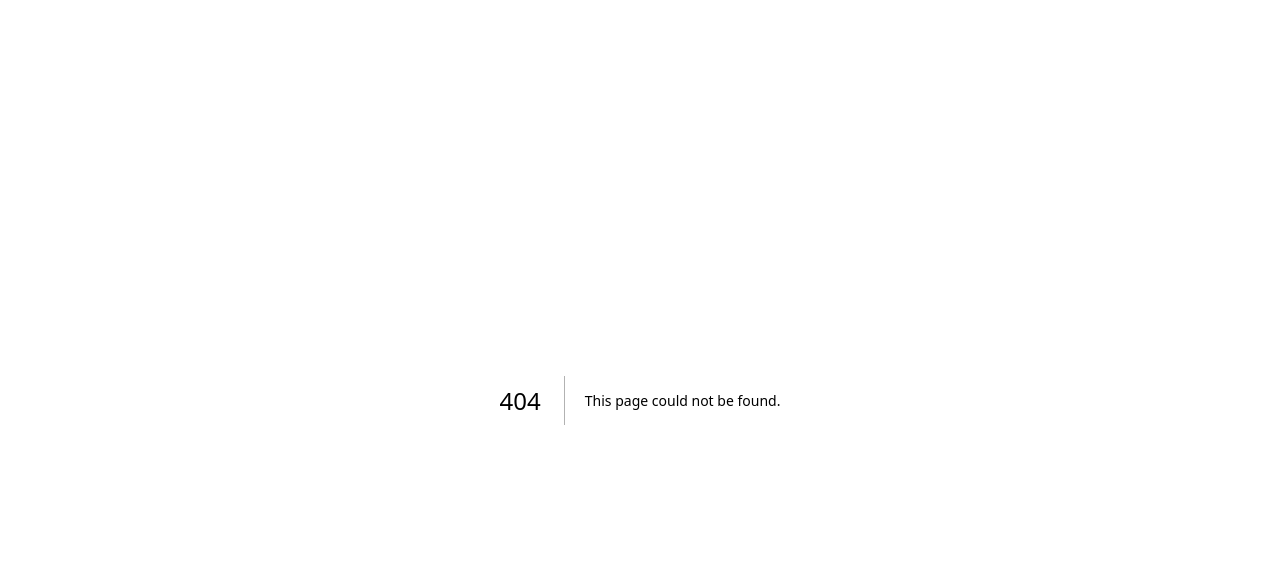
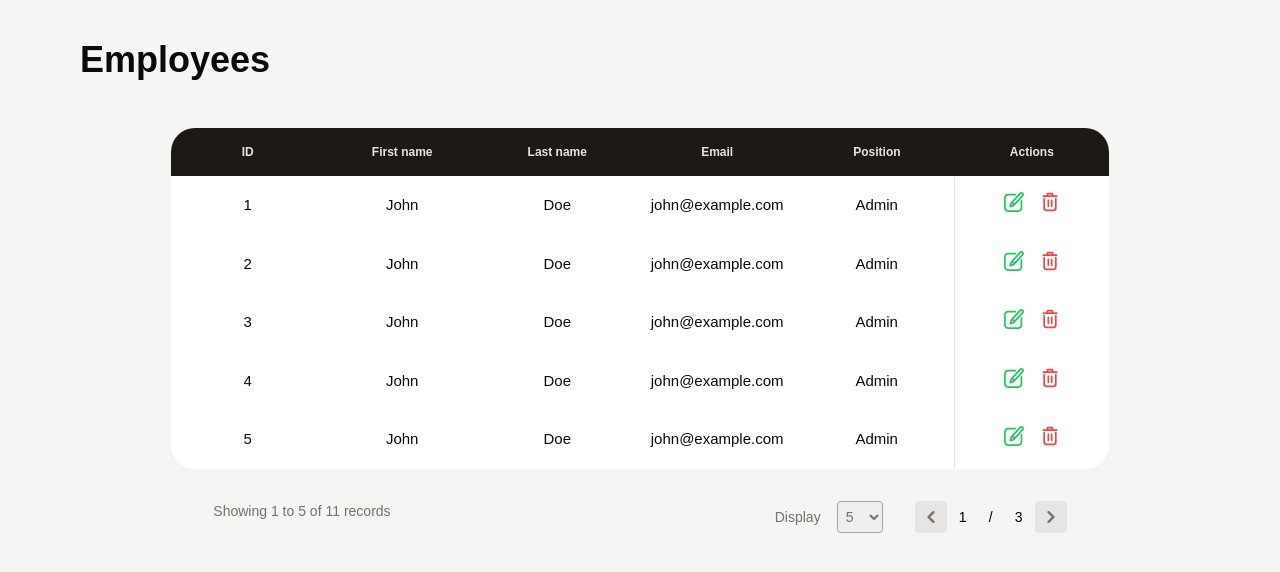
Before and after one commit to elena-risteska/wp-app, a Next.js app: page /employees in a window 1280 px wide. Before the commit this address had no page. Shown: the top 572 px of the page. Built offline with nearby package versions, Linux system fonts and the light colour scheme.

Commit message:
add employees page

```diff
--- /dev/null
+++ b/src/app/components/DeleteButton.tsx
@@ -0,0 +1,28 @@
+export default function DeleteButton() {
+  function deleteRecord() {}
+  return (
+    <>
+      <button
+        type="button"
+        className="ml-4"
+        title="Delete"
+        onClick={deleteRecord}
+      >
+        <svg
+          xmlns="http://www.w3.org/2000/svg"
+          className="w-5 fill-red-500 hover:fill-red-700"
+          viewBox="0 0 24 24"
+        >
+          <path
+            d="M19 7a1 1 0 0 0-1 1v11.191A1.92 1.92 0 0 1 15.99 21H8.01A1.92 1.92 0 0 1 6 19.191V8a1 1 0 0 0-2 0v11.191A3.918 3.918 0 0 0 8.01 23h7.98A3.918 3.918 0 0 0 20 19.191V8a1 1 0 0 0-1-1Zm1-3h-4V2a1 1 0 0 0-1-1H9a1 1 0 0 0-1 1v2H4a1 1 0 0 0 0 2h16a1 1 0 0 0 0-2ZM10 4V3h4v1Z"
+            data-original="#000000"
+          />
+          <path
+            d="M11 17v-7a1 1 0 0 0-2 0v7a1 1 0 0 0 2 0Zm4 0v-7a1 1 0 0 0-2 0v7a1 1 0 0 0 2 0Z"
+            data-original="#000000"
+          />
+        </svg>
+      </button>
+    </>
+  );
+}
--- /dev/null
+++ b/src/app/components/EditButton.tsx
@@ -0,0 +1,23 @@
+export default function EditButton() {
+  function editRecord() {}
+  return (
+    <>
+      <button type="button" title="Edit" onClick={editRecord}>
+        <svg
+          xmlns="http://www.w3.org/2000/svg"
+          className="w-5 fill-green-500 hover:fill-green-700"
+          viewBox="0 0 348.882 348.882"
+        >
+          <path
+            d="m333.988 11.758-.42-.383A43.363 43.363 0 0 0 304.258 0a43.579 43.579 0 0 0-32.104 14.153L116.803 184.231a14.993 14.993 0 0 0-3.154 5.37l-18.267 54.762c-2.112 6.331-1.052 13.333 2.835 18.729 3.918 5.438 10.23 8.685 16.886 8.685h.001c2.879 0 5.693-.592 8.362-1.76l52.89-23.138a14.985 14.985 0 0 0 5.063-3.626L336.771 73.176c16.166-17.697 14.919-45.247-2.783-61.418zM130.381 234.247l10.719-32.134.904-.99 20.316 18.556-.904.99-31.035 13.578zm184.24-181.304L182.553 197.53l-20.316-18.556L294.305 34.386c2.583-2.828 6.118-4.386 9.954-4.386 3.365 0 6.588 1.252 9.082 3.53l.419.383c5.484 5.009 5.87 13.546.861 19.03z"
+            data-original="#000000"
+          />
+          <path
+            d="M303.85 138.388c-8.284 0-15 6.716-15 15v127.347c0 21.034-17.113 38.147-38.147 38.147H68.904c-21.035 0-38.147-17.113-38.147-38.147V100.413c0-21.034 17.113-38.147 38.147-38.147h131.587c8.284 0 15-6.716 15-15s-6.716-15-15-15H68.904C31.327 32.266.757 62.837.757 100.413v180.321c0 37.576 30.571 68.147 68.147 68.147h181.798c37.576 0 68.147-30.571 68.147-68.147V153.388c.001-8.284-6.715-15-14.999-15z"
+            data-original="#000000"
+          />
+        </svg>
+      </button>
+    </>
+  );
+}
--- /dev/null
+++ b/src/app/components/EmployeeTable.tsx
@@ -0,0 +1,139 @@
+"use client";
+
+import { useState } from "react";
+
+import EditButton from "./EditButton";
+import DeleteButton from "./DeleteButton";
+
+import Headings from "../employees/headings.json";
+import Data from "../employees/data.json";
+
+export default function EmployeeTable() {
+  const [currentPage, setCurrentPage] = useState(1);
+  const [recordsPerPage, setRecordsPerPage] = useState(5);
+  const lastIndex = currentPage * recordsPerPage;
+  const startIndex = lastIndex - recordsPerPage;
+  const numberOfPages = Math.ceil(Data.length / recordsPerPage);
+  const records = Data.slice(startIndex, lastIndex);
+
+  function nextPage() {
+    if (currentPage != numberOfPages) {
+      setCurrentPage((prev) => prev + 1);
+    }
+  }
+
+  function prevPage() {
+    if (currentPage != 1) {
+      setCurrentPage((prev) => prev - 1);
+    }
+  }
+
+  function handleChange(e: { target: { value: string } }) {
+    let n = parseInt(e.target.value);
+    setRecordsPerPage(n);
+  }
+  return (
+    <>
+      <table className="w-11/12 m-auto bg-white overflow-hidden rounded-3xl">
+        <thead className="whitespace-nowrap text-center bg-stone-900">
+          <tr>
+            {Headings.map((heading: { value: string }) => (
+              <td className="w-1/6 p-4 text-xs font-semibold text-stone-200">
+                {heading.value}
+              </td>
+            ))}
+          </tr>
+        </thead>
+
+        <tbody className="whitespace-nowrap text-center">
+          {records.map((Data) => (
+            <tr className="hover:bg-stone-50">
+              <td className="p-4 text-[15px] text-stone-950">{Data.id}</td>
+              <td className="p-4 text-[15px] text-stone-950">
+                {Data.firstName}
+              </td>
+              <td className="p-4 text-[15px] text-stone-950">
+                {Data.lastName}
+              </td>
+              <td className="p-4 text-[15px] text-stone-950">{Data.email}</td>
+              <td className="p-4 text-[15px] text-stone-950">
+                {Data.position}
+              </td>
+              <td className="p-4 text-[15px] text-stone-950 border-l border-stone-200">
+                <>
+                  <EditButton />
+                  <DeleteButton />
+                </>
+              </td>
+            </tr>
+          ))}
+        </tbody>
+      </table>
+      <div className="md:flex m-auto mt-8 w-10/12">
+        <span className="text-sm text-stone-500 flex-1">
+          Showing {startIndex + 1} to{" "}
+          {lastIndex > Data.length ? Data.length : lastIndex} of {Data.length}{" "}
+          records
+        </span>
+        <div className="flex items-center max-md:mt-4">
+          <p className="text-sm text-stone-500">Display</p>
+
+          <select
+            onChange={handleChange}
+            className="text-sm text-stone-500 border border-stone-400 rounded h-8 px-1 mx-4 outline-none"
+          >
+            <option value="5">5</option>
+            <option value="10">10</option>
+            <option value="50">50</option>
+          </select>
+
+          <ul className="flex space-x-1 ml-4">
+            <li>
+              <button
+                type="button"
+                onClick={() => prevPage()}
+                className="flex items-center justify-center cursor-pointer bg-stone-200 hover:bg-stone-300 w-8 h-8 rounded"
+              >
+                <svg
+                  xmlns="http://www.w3.org/2000/svg"
+                  className="w-3 fill-stone-500"
+                  viewBox="0 0 55.753 55.753"
+                >
+                  <path
+                    d="M12.745 23.915c.283-.282.59-.52.913-.727L35.266 1.581a5.4 5.4 0 0 1 7.637 7.638L24.294 27.828l18.705 18.706a5.4 5.4 0 0 1-7.636 7.637L13.658 32.464a5.367 5.367 0 0 1-.913-.727 5.367 5.367 0 0 1-1.572-3.911 5.369 5.369 0 0 1 1.572-3.911z"
+                    data-original="#000000"
+                  />
+                </svg>
+              </button>
+            </li>
+            <span className="flex items-center justify-center text-sm w-6 h-8 rounded">
+              {currentPage}
+            </span>
+            <span className="flex items-center justify-center text-sm w-6 h-8 rounded">
+              /
+            </span>
+            <span className="flex items-center justify-center text-sm w-6 h-8 rounded">
+              {numberOfPages}
+            </span>
+            <button
+              type="button"
+              onClick={() => nextPage()}
+              className="flex items-center justify-center cursor-pointer bg-stone-200 hover:bg-stone-300 w-8 h-8 rounded"
+            >
+              <svg
+                xmlns="http://www.w3.org/2000/svg"
+                className="w-3 fill-stone-500 rotate-180"
+                viewBox="0 0 55.753 55.753"
+              >
+                <path
+                  d="M12.745 23.915c.283-.282.59-.52.913-.727L35.266 1.581a5.4 5.4 0 0 1 7.637 7.638L24.294 27.828l18.705 18.706a5.4 5.4 0 0 1-7.636 7.637L13.658 32.464a5.367 5.367 0 0 1-.913-.727 5.367 5.367 0 0 1-1.572-3.911 5.369 5.369 0 0 1 1.572-3.911z"
+                  data-original="#000000"
+                />
+              </svg>
+            </button>
+          </ul>
+        </div>
+      </div>
+    </>
+  );
+}
--- /dev/null
+++ b/src/app/employees/data.json
@@ -0,0 +1,79 @@
+[
+  {
+    "id": 1,
+    "firstName": "John",
+    "lastName": "Doe",
+    "email": "john@example.com",
+    "position": "Admin"
+  },
+  {
+    "id": 2,
+    "firstName": "John",
+    "lastName": "Doe",
+    "email": "john@example.com",
+    "position": "Admin"
+  },
+  {
+    "id": 3,
+    "firstName": "John",
+    "lastName": "Doe",
+    "email": "john@example.com",
+    "position": "Admin"
+  },
+  {
+    "id": 4,
+    "firstName": "John",
+    "lastName": "Doe",
+    "email": "john@example.com",
+    "position": "Admin"
+  },
+  {
+    "id": 5,
+    "firstName": "John",
+    "lastName": "Doe",
+    "email": "john@example.com",
+    "position": "Admin"
+  },
+  {
+    "id": 6,
+    "firstName": "John",
+    "lastName": "Doe",
+    "email": "john@example.com",
+    "position": "Admin"
+  },
+  {
+    "id": 7,
+    "firstName": "John",
+    "lastName": "Doe",
+    "email": "john@example.com",
+    "position": "Admin"
+  },
+  {
+    "id": 8,
+    "firstName": "John",
+    "lastName": "Doe",
+    "email": "john@example.com",
+    "position": "Admin"
+  },
+  {
+    "id": 9,
+    "firstName": "John",
+    "lastName": "Doe",
+    "email": "john@example.com",
+    "position": "Admin"
+  },
+  {
+    "id": 10,
+    "firstName": "John",
+    "lastName": "Doe",
+    "email": "john@example.com",
+    "position": "Admin"
+  },
+  {
+    "id": 11,
+    "firstName": "John",
+    "lastName": "Doe",
+    "email": "john@example.com",
+    "position": "Admin"
+  }
+]
--- /dev/null
+++ b/src/app/employees/headings.json
@@ -0,0 +1,8 @@
+[
+  { "key": 1, "value": "ID" },
+  { "key": 1, "value": "First name" },
+  { "key": 1, "value": "Last name" },
+  { "key": 1, "value": "Email" },
+  { "key": 1, "value": "Position" },
+  { "key": 1, "value": "Actions" }
+]
--- /dev/null
+++ b/src/app/employees/page.tsx
@@ -0,0 +1,19 @@
+import "./styles.css";
+
+import EmployeeTable from "../components/EmployeeTable";
+
+export default function EmployeesPage() {
+  return (
+    <>
+      <div className="font-[sans-serif]">
+        <h1 className="pl-20 pt-10 text-stone-950 text-4xl font-extrabold">
+          Employees
+        </h1>
+
+        <div className="items-center px-32 py-12 h-fit m-auto">
+          <EmployeeTable />
+        </div>
+      </div>
+    </>
+  );
+}
--- /dev/null
+++ b/src/app/employees/styles.css
@@ -0,0 +1,3 @@
+body {
+  background-color: rgb(245 245 244);
+}
```
